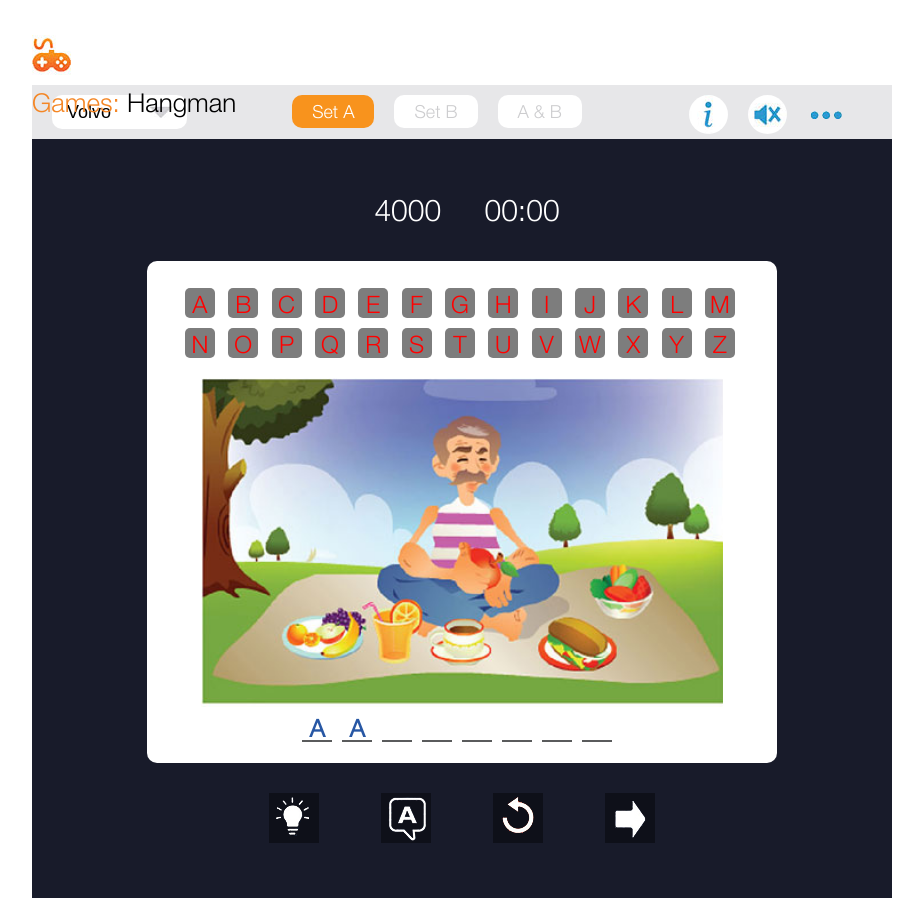
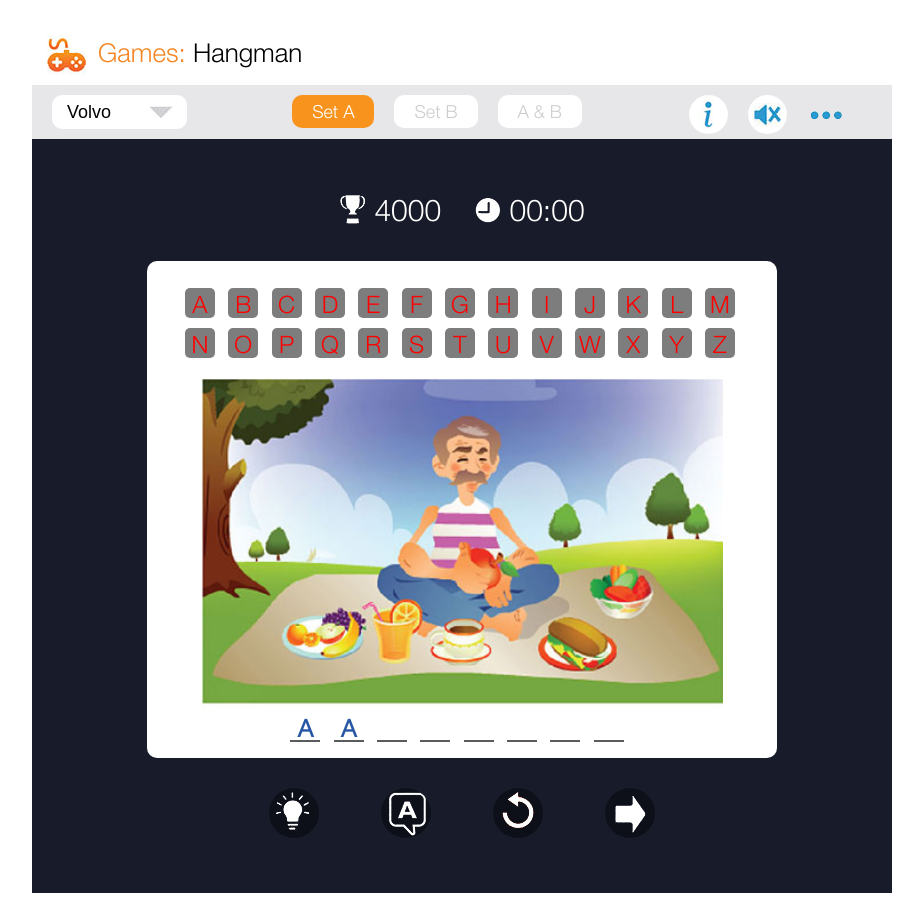
Before and after one commit to VoMenThan/Sadlier, a PHP site: page /hangman.php in a window 1280 px wide. Shown: the whole page, without its empty margins (178-1101 px from the left). Run offline with PHP 8.4, Linux system fonts and the light colour scheme; some web fonts are replaced.

Commit message:
update human/ word

```diff
--- a/html/assets/css/module/_sadlier-iword.scss
+++ b/html/assets/css/module/_sadlier-iword.scss
@@ -19,6 +19,18 @@
       background: url("../images/img/icon-flash.jpg") 0 0 no-repeat;
     }
   }
+  .hang_man &{
+    &:before{
+      @include size(39px, 40px);
+      background: url("../images/img/icon-game.jpg") 0 0 no-repeat;
+    }
+  }
+  .iwords-page &{
+    &:before{
+      @include size(39px, 40px);
+      background: url("../images/icon/icon-sound-logo.jpg") 0 0 no-repeat;
+    }
+  }
   span{
     color: #2494c4;
   }
@@ -37,6 +49,7 @@
     .bar-top{
       height: 48px;
       border-bottom: 1px solid $cl-line;
+      background: #f4f4f6;
       .word{
         float: left;
         font-size: 16px;
@@ -48,6 +61,7 @@
       .audio-iword{
         float: right;
       }
+
       @include respond-to($break-767){
         height: auto;
         .word,
@@ -142,12 +156,22 @@
     text-align: center;
     cursor: pointer;
     &.pause{
-      .play-icon{display: inline-block;}
-      .pause-icon{display: none;}
+      .play-icon{
+        display: inline-block;
+        @include size(12px, 32px);
+        background: url(../images/icon/play.jpg) 0 0 no-repeat;
+      }
+      .pause-icon{
+        display: none;
+      }
     }
     &.play{
       .play-icon{display: none;}
-      .pause-icon{display: inline-block;}
+      .pause-icon{
+        display: inline-block;
+        @include size(16px, 32px);
+        background: url(../images/icon/pause.jpg) 0 0 no-repeat;
+      }
     }
   }
 
@@ -199,6 +223,11 @@
     text-align: center;
     border-left: 2px solid $cl-line;
     border-right: 2px solid $cl-line;
+    a{
+      display: inline-block;
+      @include size(23px, 32px);
+      background: url(../images/icon/prev.jpg) 0 0 no-repeat;
+    }
     @include respond-to($break-767){
       border-left: none;
     }
--- a/html/assets/css/module/_study_aids.scss
+++ b/html/assets/css/module/_study_aids.scss
@@ -161,6 +161,39 @@
           background-size: cover;
         }
       }
+
+      &.ctrl-sg{
+        a{
+          background: url("../images/img/btn-lamp.png") center center no-repeat rgba(0, 0, 0, 0.4);
+          -webkit-background-size: cover;
+          -moz-background-size: cover;
+          background-size: cover;
+        }
+      }
+      &.ctrl-wo{
+        a{
+          background: url("../images/img/btn-pup-a.png") center center no-repeat rgba(0, 0, 0, 0.4);
+          -webkit-background-size: cover;
+          -moz-background-size: cover;
+          background-size: cover;
+        }
+      }
+      &.ctrl-rf{
+        a{
+          background: url("../images/icon/btn-reload.png") center center no-repeat rgba(0, 0, 0, 0.4);
+          -webkit-background-size: cover;
+          -moz-background-size: cover;
+          background-size: cover;
+        }
+      }
+      &.ctrl-nx{
+        a{
+          background: url("../images/img/btn-row.png") center center no-repeat rgba(0, 0, 0, 0.4);
+          -webkit-background-size: cover;
+          -moz-background-size: cover;
+          background-size: cover;
+        }
+      }
     }
     li:last-child{
       margin-right: 0px;
@@ -248,13 +281,21 @@
   padding-bottom: 30px;
   .cup-time{
     color: #fff;
+    .time,
     .cup{
       display: inline-block;
       margin: 0 15px;
+      padding-left: 25px;
       .text{
         padding-left: 10px;
         font-size: 30px;
       }
+    }
+    .time{
+      background: url("../images/icon/time.png") 0 center no-repeat;
+    }
+    .cup{
+      background: url("../images/icon/cup.png") 0 center no-repeat;
     }
   }
 }
@@ -296,7 +337,7 @@
     display: inline-block;
     text-align: center;
     .box-input{
-      float: left;
+      display: inline-block;
       text-transform: uppercase;
       height: 30px;
       width: 30px;
@@ -305,6 +346,7 @@
       font-weight: bold;
       font-size: 24px;
     }
+
   }
 }
 @include respond-to($break-767) {
--- a/html/assets/css/styles.css
+++ b/html/assets/css/styles.css
@@ -1087,6 +1087,14 @@ a {
     width: 39px;
     height: 40px;
     background: url("../images/img/icon-flash.jpg") 0 0 no-repeat; }
+  .hang_man .header-page:before {
+    width: 39px;
+    height: 40px;
+    background: url("../images/img/icon-game.jpg") 0 0 no-repeat; }
+  .iwords-page .header-page:before {
+    width: 39px;
+    height: 40px;
+    background: url("../images/icon/icon-sound-logo.jpg") 0 0 no-repeat; }
   .header-page span {
     color: #2494c4; }
   @media only screen and (max-width: 991px) {
@@ -1102,7 +1110,8 @@ a {
   margin: 0 auto; }
   .iwords-page .box-content .bar-top {
     height: 48px;
-    border-bottom: 1px solid #e1e1e2; }
+    border-bottom: 1px solid #e1e1e2;
+    background: #f4f4f6; }
     .iwords-page .box-content .bar-top .word {
       float: left;
       font-size: 16px;
@@ -1197,13 +1206,19 @@ a {
     text-align: center;
     cursor: pointer; }
     .audio-iword .playpause.pause .play-icon {
-      display: inline-block; }
+      display: inline-block;
+      width: 12px;
+      height: 32px;
+      background: url(../images/icon/play.jpg) 0 0 no-repeat; }
     .audio-iword .playpause.pause .pause-icon {
       display: none; }
     .audio-iword .playpause.play .play-icon {
       display: none; }
     .audio-iword .playpause.play .pause-icon {
-      display: inline-block; }
+      display: inline-block;
+      width: 16px;
+      height: 32px;
+      background: url(../images/icon/pause.jpg) 0 0 no-repeat; }
   .audio-iword #songSlider {
     float: left;
     width: 190px; }
@@ -1254,6 +1269,11 @@ a {
     text-align: center;
     border-left: 2px solid #e1e1e2;
     border-right: 2px solid #e1e1e2; }
+    .audio-iword .prev a {
+      display: inline-block;
+      width: 23px;
+      height: 32px;
+      background: url(../images/icon/prev.jpg) 0 0 no-repeat; }
     @media only screen and (max-width: 767px) {
       .audio-iword .prev {
         border-left: none; } }
@@ -1404,6 +1424,26 @@ a {
       -webkit-background-size: cover;
       -moz-background-size: cover;
       background-size: cover; }
+    .nav-tool .nav-control .control.ctrl-sg a {
+      background: url("../images/img/btn-lamp.png") center center no-repeat rgba(0, 0, 0, 0.4);
+      -webkit-background-size: cover;
+      -moz-background-size: cover;
+      background-size: cover; }
+    .nav-tool .nav-control .control.ctrl-wo a {
+      background: url("../images/img/btn-pup-a.png") center center no-repeat rgba(0, 0, 0, 0.4);
+      -webkit-background-size: cover;
+      -moz-background-size: cover;
+      background-size: cover; }
+    .nav-tool .nav-control .control.ctrl-rf a {
+      background: url("../images/icon/btn-reload.png") center center no-repeat rgba(0, 0, 0, 0.4);
+      -webkit-background-size: cover;
+      -moz-background-size: cover;
+      background-size: cover; }
+    .nav-tool .nav-control .control.ctrl-nx a {
+      background: url("../images/img/btn-row.png") center center no-repeat rgba(0, 0, 0, 0.4);
+      -webkit-background-size: cover;
+      -moz-background-size: cover;
+      background-size: cover; }
   .nav-tool .nav-control li:last-child {
     margin-right: 0px; }
 
@@ -1464,12 +1504,19 @@ a {
   padding-bottom: 30px; }
   .box-score .cup-time {
     color: #fff; }
+    .box-score .cup-time .time,
     .box-score .cup-time .cup {
       display: inline-block;
-      margin: 0 15px; }
+      margin: 0 15px;
+      padding-left: 25px; }
+      .box-score .cup-time .time .text,
       .box-score .cup-time .cup .text {
         padding-left: 10px;
         font-size: 30px; }
+    .box-score .cup-time .time {
+      background: url("../images/icon/time.png") 0 center no-repeat; }
+    .box-score .cup-time .cup {
+      background: url("../images/icon/cup.png") 0 center no-repeat; }
 
 .hang-man-content {
   background: #fff;
@@ -1511,7 +1558,7 @@ a {
   display: inline-block;
   text-align: center; }
   .bg-content .input .box-input {
-    float: left;
+    display: inline-block;
     text-transform: uppercase;
     height: 30px;
     width: 30px;
--- a/html/hangman.php
+++ b/html/hangman.php
@@ -1,13 +1,12 @@
 <?php include('header.php'); ?>
 <div class="wrap-page hang_man">
     <div class="header-page clearfix">
-        <img src="assets/images/img/icon-game.jpg" alt="">
         <p><span>Games:</span> Hangman</p>
     </div>
     <div class="box-score">
         <ul class="cup-time">
-            <li class="cup"><i class="fa fa-clock-o fa-3x" aria-hidden="true"><span class="text">4000</span></i></li>
-            <li class="cup"><i class="fa fa-trophy fa-3x" aria-hidden="true"><span class="text">00:00</span></i></li>
+            <li class="cup"><span class="text">4000</span></li>
+            <li class="time"><span class="text">00:00</span></li>
         </ul>
     </div>
     <div class="hang-man-content">
@@ -47,22 +46,22 @@
                 <div class="input clearfix">
                     <div class="box-input">A</div>
                     <div class="box-input">A</div>
-                    <div class="box-input"></div>
-                    <div class="box-input"></div>
-                    <div class="box-input"></div>
-                    <div class="box-input"></div>
-                    <div class="box-input"></div>
-                    <div class="box-input"></div>
+                    <div class="box-input">&nbsp;</div>
+                    <div class="box-input">&nbsp;</div>
+                    <div class="box-input">&nbsp;</div>
+                    <div class="box-input">&nbsp;</div>
+                    <div class="box-input">&nbsp;</div>
+                    <div class="box-input">&nbsp;</div>
                 </div>
             </div>
         </div>
     </div>
     <div class="nav-tool">
         <ul class ="nav-control">
-            <li class="control dark"><a href="#"><img src="assets/images/img/btn-lamp.png" alt=""></a></li>
-            <li class="control dark"><a href="#"><img src="assets/images/img/btn-pup-a.png" alt=""></a></li>
-            <li class="control dark"><a href="#"><img src="assets/images/icon/btn-reload.png" alt=""></a></li>
-            <li class="control dark"><a href="#"><img src="assets/images/img/btn-row.png" alt=""></a></li>
+            <li class="control ctrl-sg" id="showHintButton"><a href="#"></a></li>
+            <li class="control ctrl-wo" id="showAnswerButton"><a href="#"></a></li>
+            <li class="control ctrl-rf" id="reloadButton"><a href="#"></a></li>
+            <li class="control ctrl-nx" id="nextButton"><a href="#"></a></li>
         </ul>
     </div>
 </div>
```
Also changed, not shown: html/sadlier-iword.php (+5 -6 lines), html/assets/images/icon/cup.png (added), html/assets/images/icon/time.png (added), 1 other file.
